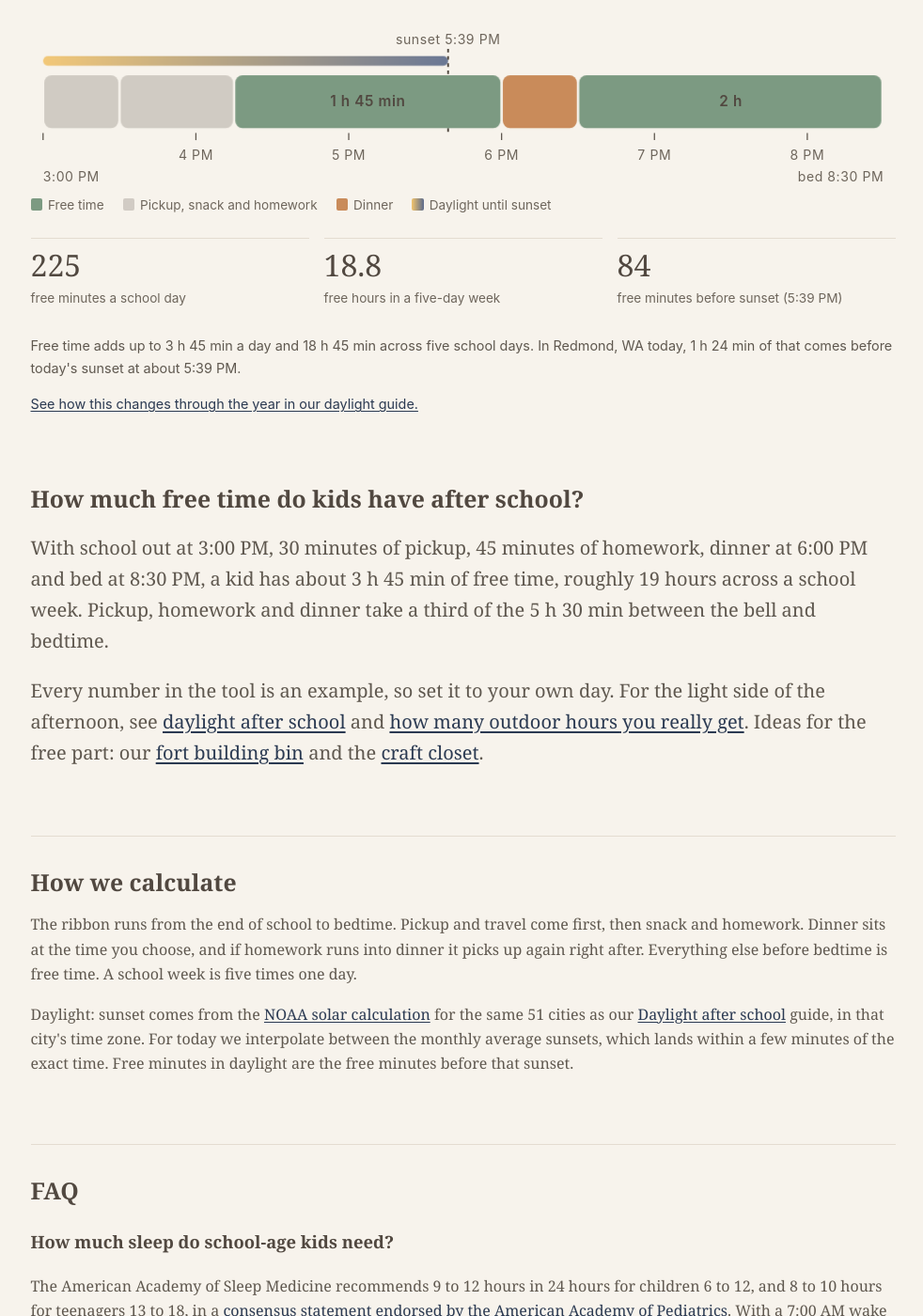
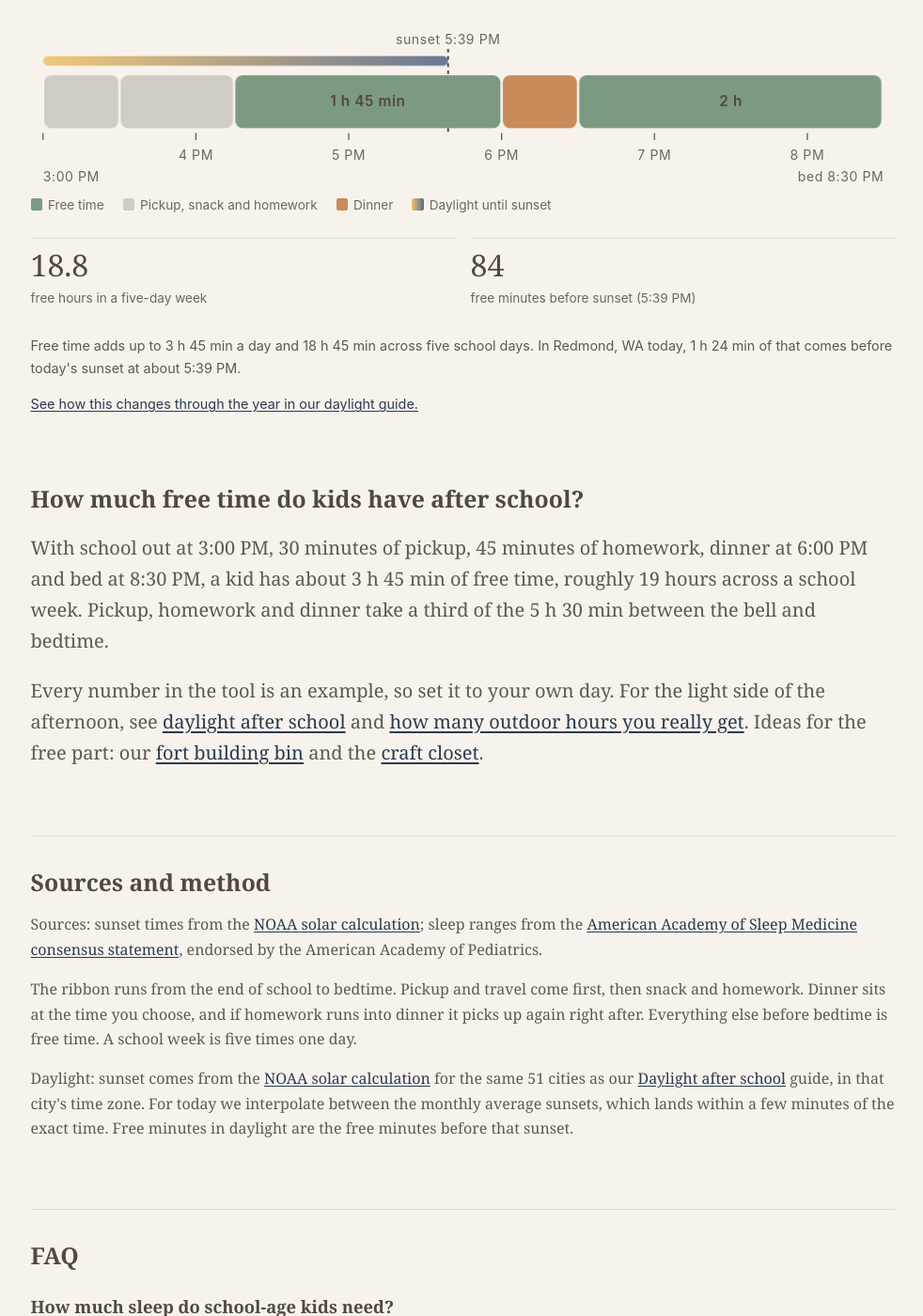
Before and after one commit to madskristensen/afterpickup, a Jekyll site: the page built from after-school-time.html, in a window 1280 px wide and 1400 px high, scrolled down 935 px. Shown: the whole window at 94% size, without its empty margins (140-1122 px from the left). Built offline with Jekyll 4.4.1, drawn with Linux system fonts in a browser that asks for light colours; some of the changed text lies outside the part shown.

Commit message:
Guides: sources line under results, byline below tool, restraint pass (text-link toggles, fewer borders and stats)

```diff
--- a/after-school-time.html
+++ b/after-school-time.html
@@ -134,14 +134,13 @@ body{overflow-x:clip}
     <span class="g-big" id="t-big">&nbsp;</span>
     <span class="g-sub" id="t-sub"></span>
   </section>
-  <p class="g-data">Data: NOAA sunsets. <a href="#t-s-title">How we calculate</a><button type="button" class="cite-copy" id="g-reset">Reset to defaults</button></p>
+  <p class="g-data">Sources: NOAA sunset times. <a href="#t-s-title">Sources and method</a><button type="button" class="cite-copy" id="g-reset">Reset to defaults</button></p>
 
   <section aria-labelledby="t-r-title">
     <h2 id="t-r-title">The afternoon, end to end</h2>
     <svg id="t-ribbon" class="g-chart" viewBox="0 0 720 150" role="img" aria-labelledby="t-r-desc"><desc id="t-r-desc"></desc></svg>
     <p class="g-legend"><span><i style="background:var(--free)"></i>Free time</span><span><i style="background:var(--busy)"></i>Pickup, snack and homework</span><span><i style="background:var(--meal)"></i>Dinner</span><span id="t-leg-sun"><i style="background:linear-gradient(90deg,#F2C46D,#5B6B8C)"></i>Daylight until sunset</span></p>
     <div class="g-stats">
-      <div><b id="t-day">0</b><span>free minutes a school day</span></div>
       <div><b id="t-week">0</b><span>free hours in a five-day week</span></div>
       <div><b id="t-light">-</b><span id="t-light-l">free minutes in daylight</span></div>
     </div>
@@ -156,7 +155,8 @@ body{overflow-x:clip}
   </section>
 
   <section class="prose g-method" aria-labelledby="t-s-title">
-    <h2 id="t-s-title">How we calculate</h2>
+    <h2 id="t-s-title">Sources and method</h2>
+    <p>Sources: sunset times from the <a href="https://gml.noaa.gov/grad/solcalc/calcdetails.html">NOAA solar calculation</a>; sleep ranges from the <a href="https://jcsm.aasm.org/doi/10.5664/jcsm.5866">American Academy of Sleep Medicine consensus statement</a>, endorsed by the American Academy of Pediatrics.</p>
     <p>The ribbon runs from the end of school to bedtime. Pickup and travel come first, then snack and homework. Dinner sits at the time you choose, and if homework runs into dinner it picks up again right after. Everything else before bedtime is free time. A school week is five times one day.</p>
     <p>Daylight: sunset comes from the <a href="https://gml.noaa.gov/grad/solcalc/calcdetails.html">NOAA solar calculation</a> for the same 51 cities as our <a href="{{ '/daylight-after-school/' | relative_url }}">Daylight after school</a> guide, in that city's time zone. For today we interpolate between the monthly average sunsets, which lands within a few minutes of the exact time. Free minutes in daylight are the free minutes before that sunset.</p>
   </section>
@@ -223,7 +223,7 @@ function render(){
   var B=blocks(),free=0,lit=0;B.forEach(function(b){if(b.k==="free"){free+=b.b-b.a;if(sun!=null)lit+=Math.max(0,Math.min(b.b,sun)-b.a);}});
   $("t-big").textContent=hm(free);
   $("t-sub").textContent="of free time between "+clock(s.end)+" and "+clock(s.bed)+" on a school day, out of "+hm(s.bed-s.end)+".";
-  $("t-day").textContent=Math.round(free);$("t-week").textContent=(Math.round(free*5/6)/10).toString();
+  $("t-week").textContent=(Math.round(free*5/6)/10).toString();
   $("t-light").textContent=sun!=null?Math.round(lit):"-";$("t-light-l").textContent=sun!=null?"free minutes before sunset ("+clock(sun)+")":"free minutes in daylight (pick a city)";
   $("t-leg-sun").hidden=sun==null;
   // ribbon
--- a/outdoor-hours-after-school.html
+++ b/outdoor-hours-after-school.html
@@ -164,7 +164,7 @@ body{overflow-x:clip}
     </div>
     <p class="g-strip-key"><span><i class="k-use"></i>Usable</span><span><i class="k-rain"></i>Lost to rain</span><span><i class="k-temp"></i>Too hot or cold</span><span><i class="k-dark"></i>Dark</span></p>
     <p class="visually-hidden" id="o-strip-desc"></p>
-    <p class="g-data">Data: NOAA 1991-2020 normals, NOAA sunsets. <a href="#o-s-title">How we calculate</a><button type="button" class="cite-copy" id="g-reset">Reset to defaults</button></p>
+    <p class="g-data">Sources: NOAA 1991-2020 U.S. Climate Normals and NOAA solar equations, 51 cities. <a href="#o-s-title">Sources and method</a><button type="button" class="cite-copy" id="g-reset">Reset to defaults</button></p>
   </section>
 
   <section class="prose" aria-labelledby="o-a-title">
@@ -189,7 +189,7 @@ body{overflow-x:clip}
   </section>
 
   <section class="prose g-method" aria-labelledby="o-s-title">
-    <h2 id="o-s-title">How we calculate</h2>
+    <h2 id="o-s-title">Sources and method</h2>
     <p>For each city and month we work out three things, then multiply them.</p>
     <div class="g-formula" id="o-formula">daylight  = max(0, average sunset for the month - school end), in hours
 dry       = 1 - (days with 0.01 in or more of precipitation / days in month)
```
Also changed, not shown: daylight-after-school.html (+16 -16 lines).
